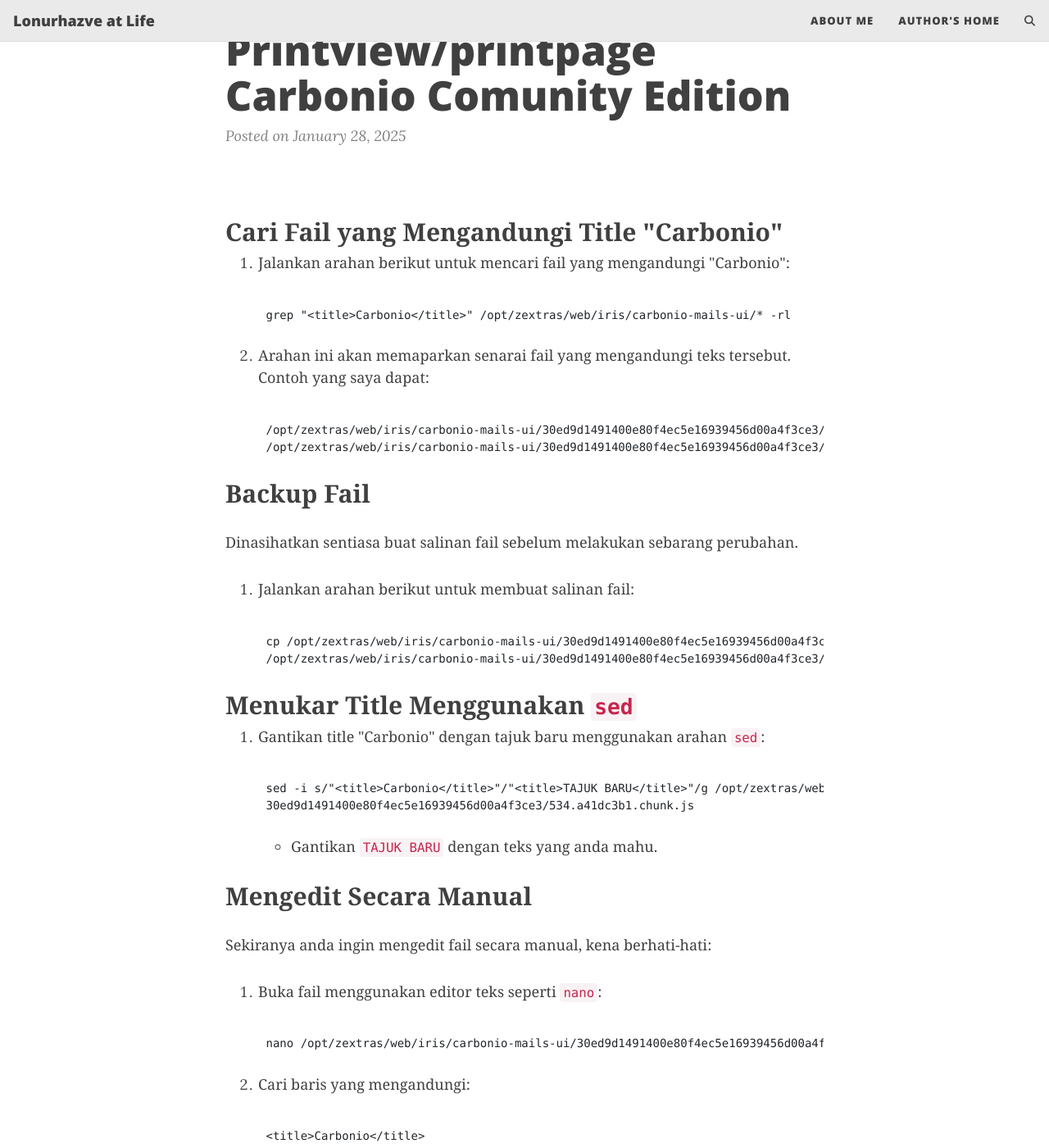
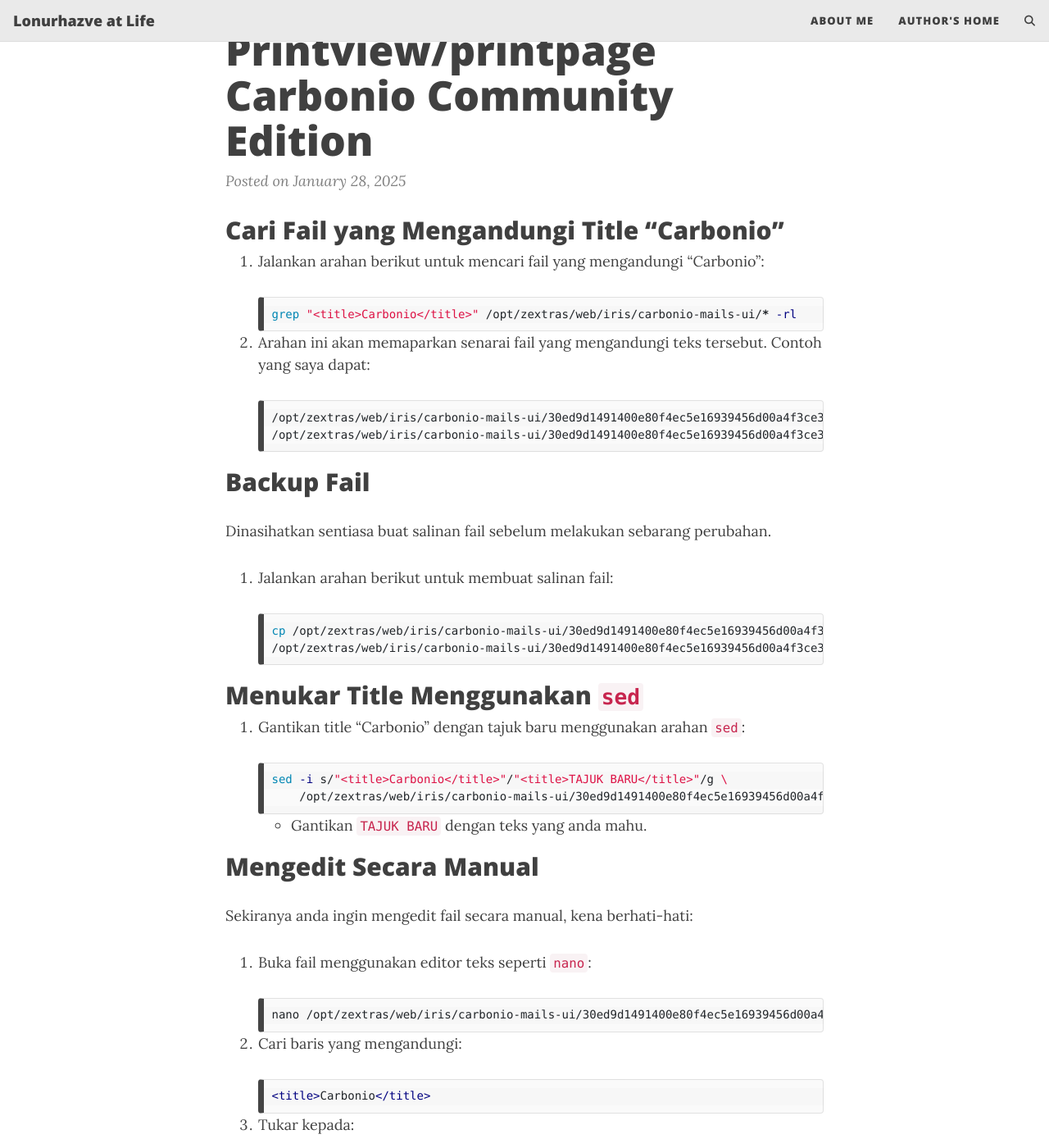
Before and after one commit to lonurhazve/lonurhazve.github.io, a Jekyll site: the page built from _posts/2025-01-28-zextras-carbonio-ce-%3A-customize-printview-printpage-carbonio-comunity-edition.md, in a window 1280 px wide and 1400 px high, scrolled down 206 px. Shown: the whole window at 82% size. Built offline with Jekyll 4.4.1, drawn with Linux system fonts in a browser that asks for light colours; comment, search, counter and statistics services are not loaded; some of the changed lines change nothing that is shown; some of the changed text lies outside the part shown.

Commit message:
Update 2025-01-28-zextras-carbonio-ce-%3A-customize-printview-printpage-carbonio-comunity-edition.md

````diff
--- a/_posts/2025-01-28-zextras-carbonio-ce-%3A-customize-printview-printpage-carbonio-comunity-edition.md
+++ b/_posts/2025-01-28-zextras-carbonio-ce-%3A-customize-printview-printpage-carbonio-comunity-edition.md
@@ -1,8 +1,65 @@
 ---
-title: "Zextras Carbonio CE : Customize Printview/printpage Carbonio Comunity Edition"
+title: "Zextras Carbonio CE : Customize Printview/printpage Carbonio Community Edition"
 date: 2025-01-28
 ---
-<p>&nbsp;</p><h2 data-pm-slice="1 3 []"><span style="font-family: georgia;">Cari Fail yang Mengandungi Title "Carbonio"</span></h2><ol data-spread="true" start="1"><li><p><span style="font-family: georgia;">Jalankan arahan berikut untuk mencari fail yang mengandungi "Carbonio":</span></p><pre><code>grep "&lt;title&gt;Carbonio&lt;/title&gt;" /opt/zextras/web/iris/carbonio-mails-ui/* -rl</code></pre></li><li><p><span style="font-family: georgia;">Arahan ini akan memaparkan senarai fail yang mengandungi teks tersebut. Contoh yang saya dapat:</span></p><pre><code>/opt/zextras/web/iris/carbonio-mails-ui/30ed9d1491400e80f4ec5e16939456d00a4f3ce3/534.a41dc3b1.chunk.js
-/opt/zextras/web/iris/carbonio-mails-ui/30ed9d1491400e80f4ec5e16939456d00a4f3ce3/534.a43dc6b1.chunk.map</code></pre></li></ol><h2><span style="font-family: georgia;">Backup Fail</span></h2><p><span style="font-family: georgia;">Dinasihatkan sentiasa buat salinan fail sebelum melakukan sebarang perubahan.</span></p><ol data-spread="false" start="1"><li><p><span style="font-family: georgia;">Jalankan arahan berikut untuk membuat salinan fail:</span></p><pre><code>cp /opt/zextras/web/iris/carbonio-mails-ui/30ed9d1491400e80f4ec5e16939456d00a4f3ce3/534.a41dc3b1.chunk.js
-</code>/opt/zextras/web/iris/carbonio-mails-ui/30ed9d1491400e80f4ec5e16939456d00a4f3ce3/534.a41dc3b1.chunk.js.bak</pre></li></ol><h2><span style="font-family: georgia;">Menukar Title Menggunakan <code>sed</code></span></h2><ol data-spread="false" start="1"><li><p><span style="font-family: georgia;">Gantikan title "Carbonio" dengan tajuk baru menggunakan arahan <code>sed</code>:</span></p><pre><code>sed -i s/"&lt;title&gt;Carbonio&lt;/title&gt;"/"&lt;title&gt;TAJUK BARU&lt;/title&gt;"/g /opt/zextras/web/iris/carbonio-mails-ui/
-30ed9d1491400e80f4ec5e16939456d00a4f3ce3/534.a41dc3b1.chunk.js</code></pre><ul data-spread="false"><li><p><span style="font-family: georgia;">Gantikan <code>TAJUK BARU</code> dengan teks yang anda mahu.</span></p></li></ul></li></ol><h2><span style="font-family: georgia;">Mengedit Secara Manual&nbsp;</span></h2><p><span style="font-family: georgia;">Sekiranya anda ingin mengedit fail secara manual, kena berhati-hati:</span></p><ol data-spread="false" start="1"><li><p><span style="font-family: georgia;">Buka fail menggunakan editor teks seperti <code>nano</code>:</span></p><pre><code>nano /opt/zextras/web/iris/carbonio-mails-ui/30ed9d1491400e80f4ec5e16939456d00a4f3ce3/534.a41dc3b1.chunk.js</code></pre></li><li><p><span style="font-family: georgia;">Cari baris yang mengandungi:</span></p><pre><code>&lt;title&gt;Carbonio&lt;/title&gt;</code></pre></li><li><p><span style="font-family: georgia;">Tukar kepada:</span></p><pre><code>&lt;title&gt;TAJUK BARU&lt;/title&gt;</code></pre></li><li><p><span style="font-family: georgia;">Simpan fail dan keluar dari editor teks. Kita juga boleh menukar Header Content dalam printview pada fail ini.</span></p></li></ol>
+
+## Cari Fail yang Mengandungi Title "Carbonio"
+
+1. Jalankan arahan berikut untuk mencari fail yang mengandungi "Carbonio":
+
+   ```sh
+   grep "<title>Carbonio</title>" /opt/zextras/web/iris/carbonio-mails-ui/* -rl
+   ```
+
+2. Arahan ini akan memaparkan senarai fail yang mengandungi teks tersebut. Contoh yang saya dapat:
+
+   ```sh
+   /opt/zextras/web/iris/carbonio-mails-ui/30ed9d1491400e80f4ec5e16939456d00a4f3ce3/534.a41dc3b1.chunk.js
+   /opt/zextras/web/iris/carbonio-mails-ui/30ed9d1491400e80f4ec5e16939456d00a4f3ce3/534.a43dc6b1.chunk.map
+   ```
+
+## Backup Fail
+
+Dinasihatkan sentiasa buat salinan fail sebelum melakukan sebarang perubahan.
+
+1. Jalankan arahan berikut untuk membuat salinan fail:
+
+   ```sh
+   cp /opt/zextras/web/iris/carbonio-mails-ui/30ed9d1491400e80f4ec5e16939456d00a4f3ce3/534.a41dc3b1.chunk.js \
+   /opt/zextras/web/iris/carbonio-mails-ui/30ed9d1491400e80f4ec5e16939456d00a4f3ce3/534.a41dc3b1.chunk.js.bak
+   ```
+
+## Menukar Title Menggunakan `sed`
+
+1. Gantikan title "Carbonio" dengan tajuk baru menggunakan arahan `sed`:
+
+   ```sh
+   sed -i s/"<title>Carbonio</title>"/"<title>TAJUK BARU</title>"/g \
+       /opt/zextras/web/iris/carbonio-mails-ui/30ed9d1491400e80f4ec5e16939456d00a4f3ce3/534.a41dc3b1.chunk.js
+   ```
+
+   - Gantikan `TAJUK BARU` dengan teks yang anda mahu.
+
+## Mengedit Secara Manual
+
+Sekiranya anda ingin mengedit fail secara manual, kena berhati-hati:
+
+1. Buka fail menggunakan editor teks seperti `nano`:
+
+   ```sh
+   nano /opt/zextras/web/iris/carbonio-mails-ui/30ed9d1491400e80f4ec5e16939456d00a4f3ce3/534.a41dc3b1.chunk.js
+   ```
+
+2. Cari baris yang mengandungi:
+
+   ```html
+   <title>Carbonio</title>
+   ```
+
+3. Tukar kepada:
+
+   ```html
+   <title>TAJUK BARU</title>
+   ```
+
+4. Simpan fail dan keluar dari editor teks. Kita juga boleh menukar Header Content dalam printview pada fail ini.
````
